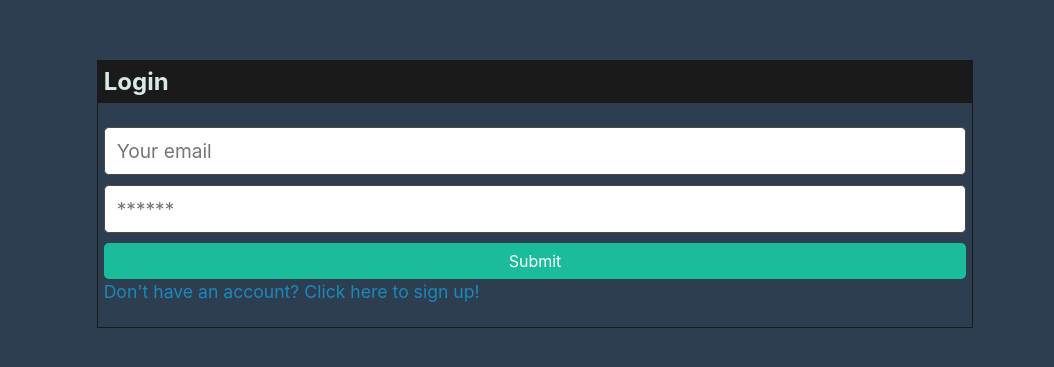
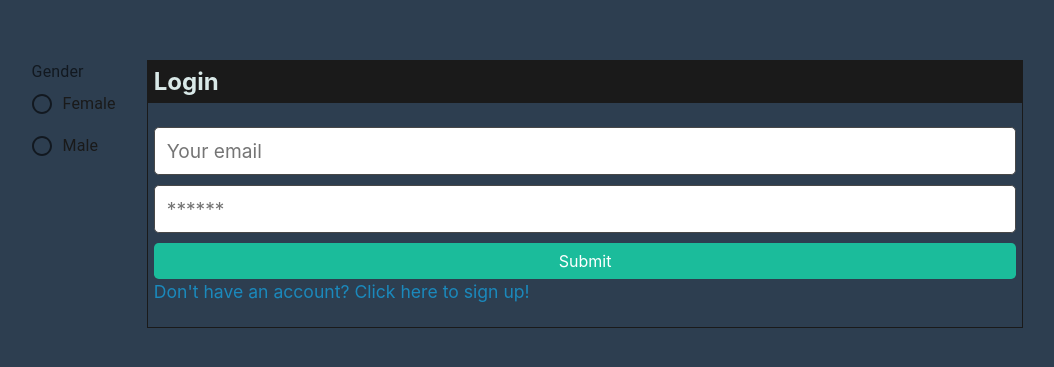
Before and after one commit to Blackbolt001/Group8-project3, a React (Create React App) app in the folder client/: page /login in a window 1280 px wide. Shown: the part 187-554 px from the top of the page, without its empty margins (105-1159 px from the left). Built offline with nearby package versions, Linux system fonts and the light colour scheme.

Commit message:
calibrate

```diff
--- a/client/package.json
+++ b/client/package.json
@@ -5,6 +5,9 @@
   "proxy": "http://localhost:3001",
   "dependencies": {
     "@apollo/client": "^3.5.8",
+    "@emotion/react": "^11.10.4",
+    "@emotion/styled": "^11.10.4",
+    "@mui/material": "^5.10.3",
     "@testing-library/jest-dom": "^5.11.6",
     "@testing-library/react": "^11.2.2",
     "@testing-library/user-event": "^12.5.0",
--- a/client/src/pages/Login.js
+++ b/client/src/pages/Login.js
@@ -3,6 +3,12 @@ import { Link } from 'react-router-dom';
 import { useNavigate } from "react-router-dom";
 import { useMutation } from '@apollo/client';
 import { LOGIN_USER } from '../utils/mutations';
+import Radio from '@mui/material/Radio';
+import RadioGroup from '@mui/material/RadioGroup';
+import FormControlLabel from '@mui/material/FormControlLabel';
+import FormControl from '@mui/material/FormControl';
+import FormLabel from '@mui/material/FormLabel';
+
 
 import Auth from '../utils/auth';
 
@@ -46,6 +52,17 @@ const Login = (props) => {
 
   return (
     <main className="flex-row justify-center mb-4">
+ <FormControl>
+  <FormLabel id="demo-controlled-radio-buttons-group">Gender</FormLabel>
+  <RadioGroup
+    aria-labelledby="demo-controlled-radio-buttons-group"
+    name="controlled-radio-buttons-group"
+    onChange={handleChange}
+  >
+    <FormControlLabel value="female" control={<Radio />} label="Female" />
+    <FormControlLabel value="male" control={<Radio />} label="Male" />
+  </RadioGroup>
+</FormControl>
       <div className="col-12 col-lg-10">
         <div className="card">
           <h4 className="card-header bg-dark text-light p-2">Login</h4>
```
Also changed, not shown: 2 other files (tests, documents, lock files or other folders).
